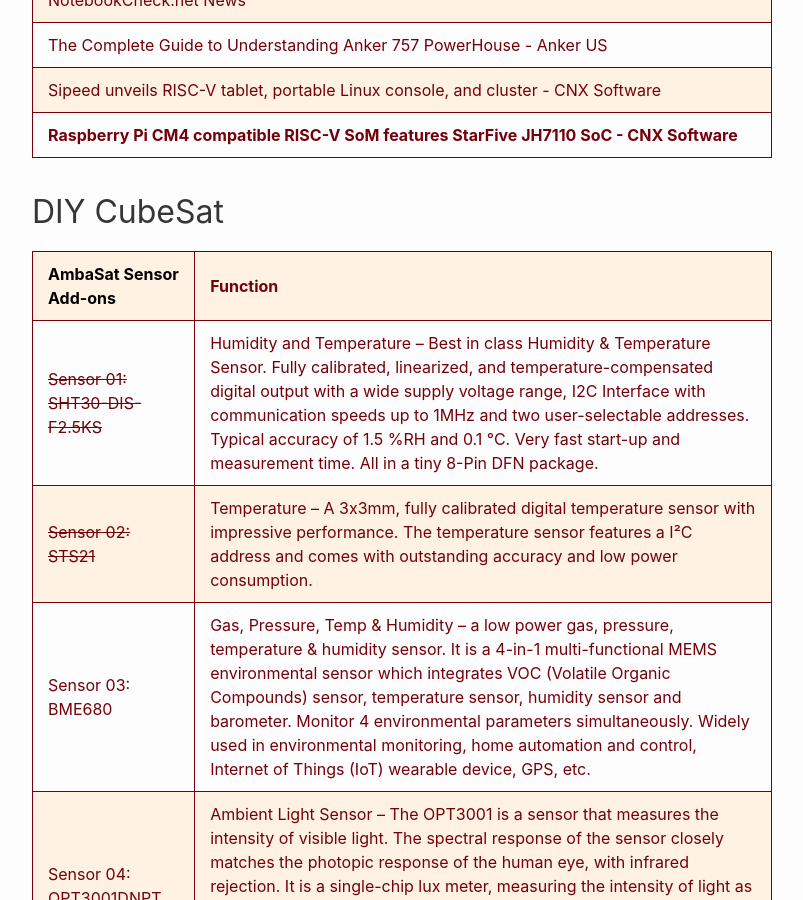
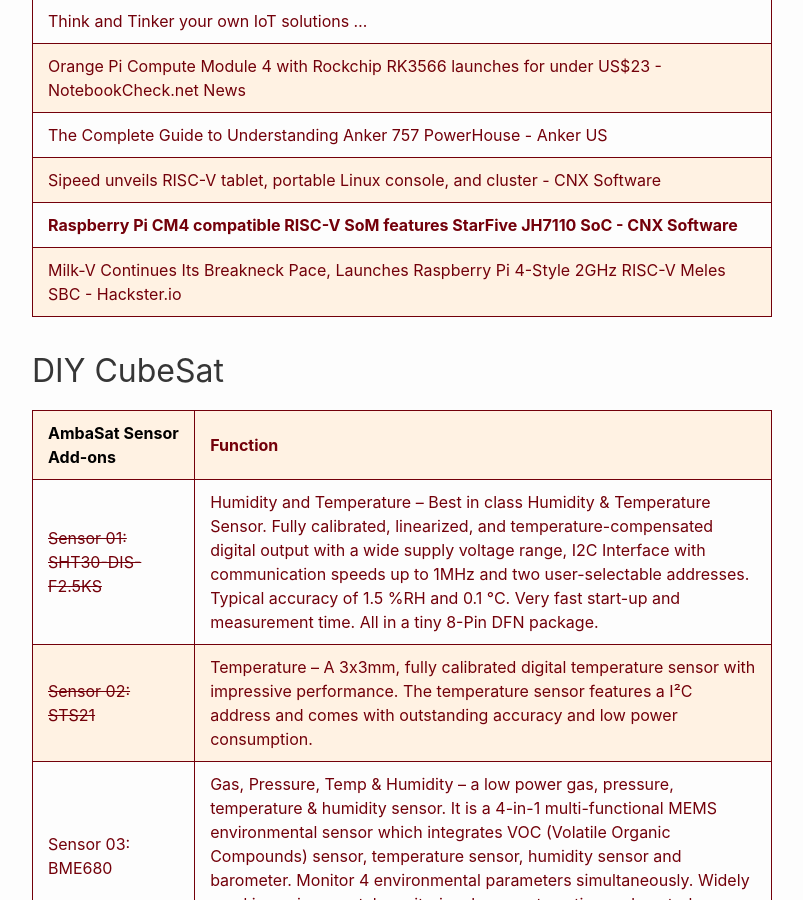
Before and after one commit to RalphHightower/RalphHightower, a Jekyll site: the page built from HardwareLinks.md, in a window 1280 px wide and 900 px high, scrolled down 28001 px. Shown: the whole window, without its empty margins (238-1041 px from the left). Built offline with Jekyll 4.4.1, drawn with Linux system fonts in a browser that asks for light colours; our own code applies the rules of GitHub Pages for plain Markdown files; some of the changed text lies outside the part shown.

Commit message:
[docs](doc): extended des5
- HardwareLinks
  - Vendors
     - | [GnuBee Personal Cloud 1 / Crowd Supply](https://www.crowdsupply.com/gnubee/personal-cloud-1 ) |
      - | [Milk-V Meles: The Classic Creation of a RISC-V Single Board Computer](https://milkv.io/meles ) |
   - Articles:
      - | [Milk-V Continues Its Breakneck Pace, Launches Raspberry Pi 4-Style 2GHz RISC-V Meles SBC - Hackster.io](https://www.hackster.io/news/milk-v-continues-its-breakneck-pace-launches-raspberry-pi-4-style-2ghz-risc-v-meles-sbc-c4cd7dfdfde0 )

```diff
--- a/HardwareLinks.md
+++ b/HardwareLinks.md
@@ -127,6 +128,7 @@
 | [Milk-V](https://milkv.io/ ) | (H/W) |
 | [Milk-V Pioneer](https://milkv.io/pioneer )| (H/W) |
 | [Milk-V Mars](https://milkv.io/mars )| (H/W) |
+| [Milk-V Meles: The Classic Creation of a RISC-V Single Board Computer](https://milkv.io/meles ) |
 | [Mikroe — Time Saving Embedded Tools](https://www.mikroe.com/) | (H/W) |
 | **[Milk-V Pioneer / Crowd Supply](https://www.crowdsupply.com/milkv/milk-v-pioneer )** | **(H/W) $1999 128 GB + 1 TB** |
 | [Mixtile Core 3588E Rockchip RK3588 system-on-module works with NVIDIA Jetson TX2 NX carrier boards - CNX Software](https://www.cnx-software.com/2023/04/28/mixtile-core-3588e-rockchip-rk3588-system-on-module-nvidia-jetson-tx2-nx-carrier-boards/ ) <br /> [Mouser Distributor](https://www.mouser.com/) | (H/W) |
@@ -494,6 +496,7 @@
 | [The Complete Guide to Understanding Anker 757 PowerHouse - Anker US](https://www.anker.com/blogs/toplist/the-complete-guide-to-understanding-anker-757-powerhouse ) |
 | [Sipeed unveils RISC-V tablet, portable Linux console, and cluster - CNX Software](https://www.cnx-software.com/2023/08/28/sipeed-unveils-risc-v-tablet-portable-linux-console-and-cluster/ ) |
 | **[Raspberry Pi CM4 compatible RISC-V SoM features StarFive JH7110 SoC - CNX Software](https://www.cnx-software.com/2023/09/05/raspberry-pi-cm4-compatible-risc-v-som-features-starfive-jh7110-soc/ )** |
+| [Milk-V Continues Its Breakneck Pace, Launches Raspberry Pi 4-Style 2GHz RISC-V Meles SBC - Hackster.io](https://www.hackster.io/news/milk-v-continues-its-breakneck-pace-launches-raspberry-pi-4-style-2ghz-risc-v-meles-sbc-c4cd7dfdfde0 ) |
 
 [^21]: • 1.5GHz quad-core 64-bit ARM Cortex-A72 CPU (Roughly 3× performance)<br />• 1GB, 2GB, or 4GB of LPDDR4 SDRAM<br />• Full-throughput Gigabit Ethernet<br />• Dual-band 802.11ac wireless networking<br />• Bluetooth 5.0<br />• Two USB 3.0 and two USB 2.0 ports<br />• Dual monitor support, at resolutions up to 4K<br />• VideoCore VI graphics, supporting OpenGL ES 3.x<br />• 4Kp60 hardware decode of HEVC video<br />Complete compatibility with earlier Raspberry Pi products
 
```
Also changed, not shown: other parts of HardwareLinks.md (+1 -0 lines).
